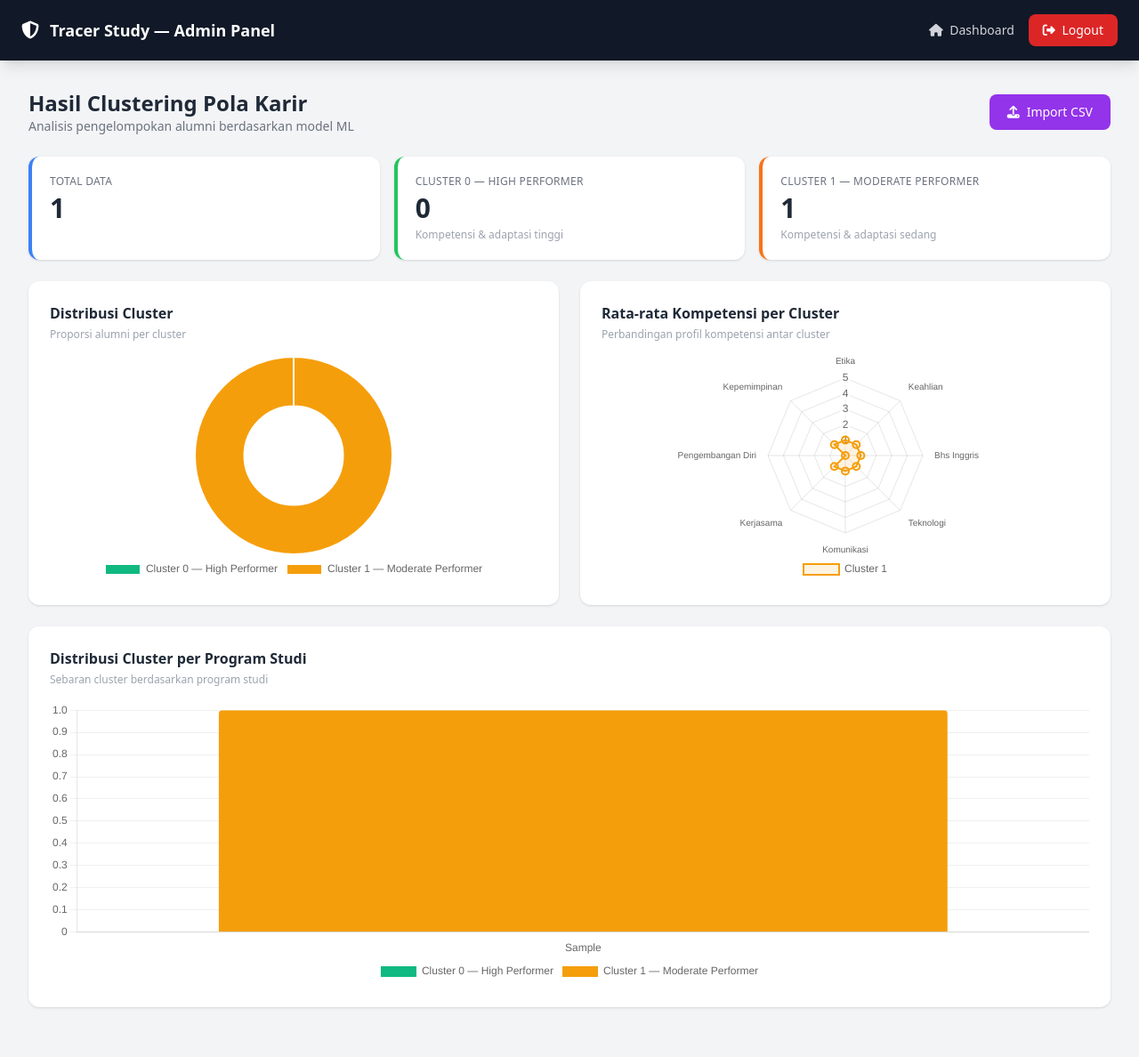
After one commit to abdill-web/Visualisasi-Tracer-Study, a Laravel app: page /admin/clustering in a window 1280 px wide. The commit adds this page. Shown: the whole page at 89% size. Run offline with Laravel 12, Linux system fonts and the light colour scheme; a user stored in the database is signed in; data comes from the database, SQL or seed files in the repository; tables that the repository leaves empty hold one stand-in row (values such as "Sample post"); some libraries are stand-ins or nearby versions.

Commit message:
fitur visualisasi hasil clustering

```diff
--- /dev/null
+++ b/app/Http/Controllers/Admin/ClusteringController.php
@@ -0,0 +1,106 @@
+<?php
+
+namespace App\Http\Controllers\Admin;
+
+use App\Http\Controllers\Controller;
+use App\Models\HasilClustering;
+use Illuminate\Http\Request;
+
+class ClusteringController extends Controller
+{
+    public function index()
+    {
+        $total = HasilClustering::count();
+        $cluster0 = HasilClustering::where('label_cluster', 0)->count();
+        $cluster1 = HasilClustering::where('label_cluster', 1)->count();
+
+        // Distribusi per prodi
+        $perProdi = HasilClustering::selectRaw('program_studi, label_cluster, count(*) as total')
+            ->groupBy('program_studi', 'label_cluster')
+            ->orderBy('program_studi')
+            ->get();
+
+        // Rata-rata kompetensi per cluster
+        $kompetensiCluster = HasilClustering::selectRaw('
+            label_cluster,
+            AVG(kompetensi_etika) as etika,
+            AVG(kompetensi_keahlian) as keahlian,
+            AVG(kompetensi_bahasa_inggris) as bahasa_inggris,
+            AVG(kompetensi_teknologi) as teknologi,
+            AVG(kompetensi_komunikasi) as komunikasi,
+            AVG(kompetensi_kerjasama) as kerjasama,
+            AVG(kompetensi_pengembangan_diri) as pengembangan_diri,
+            AVG(kompetensi_kepemimpinan) as kepemimpinan
+        ')
+        ->groupBy('label_cluster')
+        ->get();
+
+        return view('admin.clustering.index', compact(
+            'total', 'cluster0', 'cluster1', 'perProdi', 'kompetensiCluster'
+        ));
+    }
+
+    public function importForm()
+    {
+        return view('admin.clustering.import');
+    }
+
+    public function import(Request $request)
+    {
+        $request->validate([
+            'csv_file' => 'required|file|mimes:csv,txt',
+        ]);
+
+        $file = $request->file('csv_file');
+        $handle = fopen($file->getPathname(), 'r');
+
+        // Skip header
+        fgetcsv($handle);
+
+        $imported = 0;
+
+        while (($row = fgetcsv($handle)) !== false) {
+            if (count($row) < 2) continue;
+
+            $labelCluster = trim(end($row));
+            if (!in_array($labelCluster, ['0', '1'])) continue;
+
+            HasilClustering::create([
+                'program_studi'              => trim($row[0] ?? ''),
+                'sertifikasi'                => trim($row[1] ?? '') ?: null,
+                'metode_perkuliahan'         => trim($row[2] ?? '') ?: null,
+                'metode_demonstrasi'         => trim($row[3] ?? '') ?: null,
+                'metode_riset'               => trim($row[4] ?? '') ?: null,
+                'metode_magang'              => trim($row[5] ?? '') ?: null,
+                'metode_praktikum'           => trim($row[6] ?? '') ?: null,
+                'metode_kerja_lapangan'      => trim($row[7] ?? '') ?: null,
+                'metode_diskusi'             => trim($row[8] ?? '') ?: null,
+                'jml_lamar'                  => is_numeric(trim($row[9] ?? '')) ? (int)trim($row[9]) : null,
+                'jml_respon'                 => is_numeric(trim($row[10] ?? '')) ? (int)trim($row[10]) : null,
+                'jml_wawancara'              => is_numeric(trim($row[11] ?? '')) ? (int)trim($row[11]) : null,
+                'kompetensi_etika'           => is_numeric(trim($row[12] ?? '')) ? (float)trim($row[12]) : null,
+                'kompetensi_keahlian'        => is_numeric(trim($row[13] ?? '')) ? (float)trim($row[13]) : null,
+                'kompetensi_bahasa_inggris'  => is_numeric(trim($row[14] ?? '')) ? (float)trim($row[14]) : null,
+                'kompetensi_teknologi'       => is_numeric(trim($row[15] ?? '')) ? (float)trim($row[15]) : null,
+                'kompetensi_komunikasi'      => is_numeric(trim($row[16] ?? '')) ? (float)trim($row[16]) : null,
+                'kompetensi_kerjasama'       => is_numeric(trim($row[17] ?? '')) ? (float)trim($row[17]) : null,
+                'kompetensi_pengembangan_diri' => is_numeric(trim($row[18] ?? '')) ? (float)trim($row[18]) : null,
+                'kompetensi_etos_kerja'      => is_numeric(trim($row[19] ?? '')) ? (float)trim($row[19]) : null,
+                'kompetensi_kolaborasi'      => is_numeric(trim($row[20] ?? '')) ? (float)trim($row[20]) : null,
+                'kompetensi_fleksibilitas'   => is_numeric(trim($row[21] ?? '')) ? (float)trim($row[21]) : null,
+                'kompetensi_literasi'        => is_numeric(trim($row[22] ?? '')) ? (float)trim($row[22]) : null,
+                'kompetensi_inisiatif'       => is_numeric(trim($row[23] ?? '')) ? (float)trim($row[23]) : null,
+                'kompetensi_kepemimpinan'    => is_numeric(trim($row[24] ?? '')) ? (float)trim($row[24]) : null,
+                'kompetensi_wirausaha'       => is_numeric(trim($row[25] ?? '')) ? (float)trim($row[25]) : null,
+                'kompetensi_lifelong_learning' => is_numeric(trim($row[26] ?? '')) ? (float)trim($row[26]) : null,
+                'label_cluster'              => (int)$labelCluster,
+            ]);
+            $imported++;
+        }
+
+        fclose($handle);
+
+        return redirect()->route('admin.clustering.index')
+            ->with('success', "Berhasil import {$imported} data clustering.");
+    }
+}
--- /dev/null
+++ b/app/Models/HasilClustering.php
@@ -0,0 +1,23 @@
+<?php
+
+namespace App\Models;
+
+use Illuminate\Database\Eloquent\Model;
+
+class HasilClustering extends Model
+{
+    protected $table = 'hasil_clustering';
+
+    protected $fillable = [
+        'program_studi', 'sertifikasi',
+        'metode_perkuliahan', 'metode_demonstrasi', 'metode_riset',
+        'metode_magang', 'metode_praktikum', 'metode_kerja_lapangan', 'metode_diskusi',
+        'jml_lamar', 'jml_respon', 'jml_wawancara',
+        'kompetensi_etika', 'kompetensi_keahlian', 'kompetensi_bahasa_inggris',
+        'kompetensi_teknologi', 'kompetensi_komunikasi', 'kompetensi_kerjasama',
+        'kompetensi_pengembangan_diri', 'kompetensi_etos_kerja', 'kompetensi_kolaborasi',
+        'kompetensi_fleksibilitas', 'kompetensi_literasi', 'kompetensi_inisiatif',
+        'kompetensi_kepemimpinan', 'kompetensi_wirausaha', 'kompetensi_lifelong_learning',
+        'label_cluster',
+    ];
+}
--- a/composer.json
+++ b/composer.json
@@ -7,6 +7,7 @@
     "license": "MIT",
     "require": {
         "php": "^8.3",
+        "doctrine/dbal": "^4.4",
         "laravel/framework": "^13.0",
         "laravel/tinker": "^3.0"
     },
--- /dev/null
+++ b/resources/views/admin/clustering/index.blade.php
@@ -0,0 +1,173 @@
+@extends('layouts.app')
+
+@section('title', 'Hasil Clustering')
+
+@section('content')
+<div class="min-h-screen bg-gray-100">
+    <nav class="bg-gray-900 text-white px-6 py-4 flex items-center justify-between shadow-lg">
+        <div class="flex items-center gap-3">
+            <i class="fas fa-shield-halved text-xl"></i>
+            <span class="font-bold text-lg">Tracer Study — Admin Panel</span>
+        </div>
+        <div class="flex items-center gap-4">
+            <a href="{{ route('admin.dashboard') }}" class="text-gray-300 hover:text-white text-sm">
+                <i class="fas fa-house mr-1"></i> Dashboard
+            </a>
+            <form method="POST" action="{{ route('logout') }}">
+                @csrf
+                <button type="submit" class="bg-red-600 hover:bg-red-700 text-white text-sm px-4 py-2 rounded-lg transition">
+                    <i class="fas fa-right-from-bracket mr-1"></i> Logout
+                </button>
+            </form>
+        </div>
+    </nav>
+
+    <div class="p-8">
+        <div class="flex items-center justify-between mb-6">
+            <div>
+                <h1 class="text-2xl font-bold text-gray-800">Hasil Clustering Pola Karir</h1>
+                <p class="text-gray-500 text-sm">Analisis pengelompokan alumni berdasarkan model ML</p>
+            </div>
+            <a href="{{ route('admin.clustering.import') }}"
+               class="bg-purple-600 hover:bg-purple-700 text-white px-5 py-2.5 rounded-lg text-sm font-medium flex items-center gap-2 transition">
+                <i class="fas fa-upload"></i> Import CSV
+            </a>
+        </div>
+
+        @if(session('success'))
+            <div class="bg-green-50 border border-green-200 text-green-700 rounded-xl px-4 py-3 mb-6 text-sm">
+                <i class="fas fa-circle-check mr-1"></i> {{ session('success') }}
+            </div>
+        @endif
+
+        {{-- Stats --}}
+        <div class="grid grid-cols-3 gap-4 mb-6">
+            <div class="bg-white rounded-xl shadow p-5 border-l-4 border-blue-500">
+                <p class="text-xs text-gray-500 uppercase tracking-wide mb-1">Total Data</p>
+                <p class="text-3xl font-bold text-gray-800">{{ $total }}</p>
+            </div>
+            <div class="bg-white rounded-xl shadow p-5 border-l-4 border-green-500">
+                <p class="text-xs text-gray-500 uppercase tracking-wide mb-1">Cluster 0 — High Performer</p>
+                <p class="text-3xl font-bold text-gray-800">{{ $cluster0 }}</p>
+                <p class="text-xs text-gray-400 mt-1">Kompetensi & adaptasi tinggi</p>
+            </div>
+            <div class="bg-white rounded-xl shadow p-5 border-l-4 border-orange-500">
+                <p class="text-xs text-gray-500 uppercase tracking-wide mb-1">Cluster 1 — Moderate Performer</p>
+                <p class="text-3xl font-bold text-gray-800">{{ $cluster1 }}</p>
+                <p class="text-xs text-gray-400 mt-1">Kompetensi & adaptasi sedang</p>
+            </div>
+        </div>
+
+        @if($total > 0)
+        {{-- Charts --}}
+        <div class="grid grid-cols-1 md:grid-cols-2 gap-6 mb-6">
+            <div class="bg-white rounded-xl shadow p-6">
+                <h3 class="font-bold text-gray-800 mb-1">Distribusi Cluster</h3>
+                <p class="text-xs text-gray-400 mb-4">Proporsi alumni per cluster</p>
+                <div class="relative h-64">
+                    <canvas id="chartCluster"></canvas>
+                </div>
+            </div>
+            <div class="bg-white rounded-xl shadow p-6">
+                <h3 class="font-bold text-gray-800 mb-1">Rata-rata Kompetensi per Cluster</h3>
+                <p class="text-xs text-gray-400 mb-4">Perbandingan profil kompetensi antar cluster</p>
+                <div class="relative h-64">
+                    <canvas id="chartKompetensi"></canvas>
+                </div>
+            </div>
+        </div>
+
+        <div class="bg-white rounded-xl shadow p-6 mb-6">
+            <h3 class="font-bold text-gray-800 mb-1">Distribusi Cluster per Program Studi</h3>
+            <p class="text-xs text-gray-400 mb-4">Sebaran cluster berdasarkan program studi</p>
+            <div class="relative h-80">
+                <canvas id="chartProdi"></canvas>
+            </div>
+        </div>
+
+        <script src="https://cdn.jsdelivr.net/npm/chart.js"></script>
+        <script>
+        const cluster0 = {{ $cluster0 }};
+        const cluster1 = {{ $cluster1 }};
+        const kompetensiData = @json($kompetensiCluster);
+        const perProdiData = @json($perProdi);
+
+        // 1. Donut Cluster
+        new Chart(document.getElementById('chartCluster'), {
+            type: 'doughnut',
+            data: {
+                labels: ['Cluster 0 — High Performer', 'Cluster 1 — Moderate Performer'],
+                datasets: [{
+                    data: [cluster0, cluster1],
+                    backgroundColor: ['#10B981', '#F59E0B'],
+                    borderWidth: 2
+                }]
+            },
+            options: { responsive: true, maintainAspectRatio: false, plugins: { legend: { position: 'bottom' } } }
+        });
+
+        // 2. Radar Kompetensi
+        const kompetensiLabels = ['Etika','Keahlian','Bhs Inggris','Teknologi','Komunikasi','Kerjasama','Pengembangan Diri','Kepemimpinan'];
+        const radarDatasets = kompetensiData.map(d => ({
+            label: `Cluster ${d.label_cluster}`,
+            data: [d.etika, d.keahlian, d.bahasa_inggris, d.teknologi, d.komunikasi, d.kerjasama, d.pengembangan_diri, d.kepemimpinan].map(v => parseFloat(v) || 0),
+            borderColor: d.label_cluster == 0 ? '#10B981' : '#F59E0B',
+            backgroundColor: d.label_cluster == 0 ? '#10B98120' : '#F59E0B20',
+            borderWidth: 2,
+            pointRadius: 4,
+        }));
+
+        new Chart(document.getElementById('chartKompetensi'), {
+            type: 'radar',
+            data: { labels: kompetensiLabels, datasets: radarDatasets },
+            options: {
+                responsive: true, maintainAspectRatio: false,
+                scales: { r: { beginAtZero: true, max: 5, ticks: { stepSize: 1 } } },
+                plugins: { legend: { position: 'bottom' } }
+            }
+        });
+
+        // 3. Bar Stacked per Prodi
+        const prodiList = [...new Set(perProdiData.map(d => d.program_studi))];
+        const c0Data = prodiList.map(p => {
+            const found = perProdiData.find(d => d.program_studi === p && d.label_cluster == 0);
+            return found ? found.total : 0;
+        });
+        const c1Data = prodiList.map(p => {
+            const found = perProdiData.find(d => d.program_studi === p && d.label_cluster == 1);
+            return found ? found.total : 0;
+        });
+
+        new Chart(document.getElementById('chartProdi'), {
+            type: 'bar',
+            data: {
+                labels: prodiList,
+                datasets: [
+                    { label: 'Cluster 0 — High Performer', data: c0Data, backgroundColor: '#10B981', borderRadius: 4 },
+                    { label: 'Cluster 1 — Moderate Performer', data: c1Data, backgroundColor: '#F59E0B', borderRadius: 4 }
+                ]
+            },
+            options: {
+                responsive: true, maintainAspectRatio: false,
+                plugins: { legend: { position: 'bottom' } },
+                scales: {
+                    x: { stacked: true, grid: { display: false } },
+                    y: { stacked: true, beginAtZero: true, grid: { color: '#f0f0f0' } }
+                }
+            }
+        });
+        </script>
+        @else
+        <div class="bg-white rounded-xl shadow p-12 text-center">
+            <i class="fas fa-diagram-project text-5xl text-gray-300 mb-4 block"></i>
+            <h3 class="font-semibold text-gray-500 mb-2">Belum ada data clustering</h3>
+            <p class="text-gray-400 text-sm mb-4">Import file CSV hasil clustering dari model ML</p>
+            <a href="{{ route('admin.clustering.import') }}"
+                class="bg-purple-600 hover:bg-purple-700 text-white px-6 py-2.5 rounded-lg text-sm font-medium inline-flex items-center gap-2 transition">
+                <i class="fas fa-upload"></i> Import CSV Sekarang
+            </a>
+        </div>
+        @endif
+    </div>
+</div>
+@endsection
--- a/routes/web.php
+++ b/routes/web.php
@@ -5,6 +5,7 @@ use App\Http\Controllers\Auth\MahasiswaLoginController;
 use App\Http\Controllers\Admin\MahasiswaController;
 use App\Http\Controllers\Mahasiswa\TracerStudyController as MahasiswaTracerController;
 use App\Http\Controllers\Admin\TracerStudyController as AdminTracerController;
+use App\Http\Controllers\Admin\ClusteringController;
 
 // Halaman utama → redirect ke login mahasiswa
 Route::get('/', function () {
@@ -53,6 +54,11 @@ Route::prefix('admin')->name('admin.')->group(function () {
         // Visualisasi Data
         Route::get('visualisasi', [\App\Http\Controllers\Admin\VisualisasiController::class, 'index'])->name('visualisasi.index');
         Route::post('ai-analysis', [\App\Http\Controllers\Admin\AIAnalysisController::class, 'analyze'])->name('ai.analysis');
+
+        // Clustering
+        Route::get('clustering', [ClusteringController::class, 'index'])->name('clustering.index');
+        Route::get('clustering/import', [ClusteringController::class, 'importForm'])->name('clustering.import');
+        Route::post('clustering/import', [ClusteringController::class, 'import'])->name('clustering.import.post');
     });
 });
 
```
Also changed, not shown: resources/views/admin/clustering/import.blade.php (added, +58 -0 lines), resources/views/admin/visualisasi.blade.php (+10 -9 lines), database/migrations/2026_04_14_045504_create_hasil_clustering_table.php (added), database/migrations/2026_04_14_051233_fix_sertifikasi_column_in_hasil_clustering.php (added), 1 other file.
